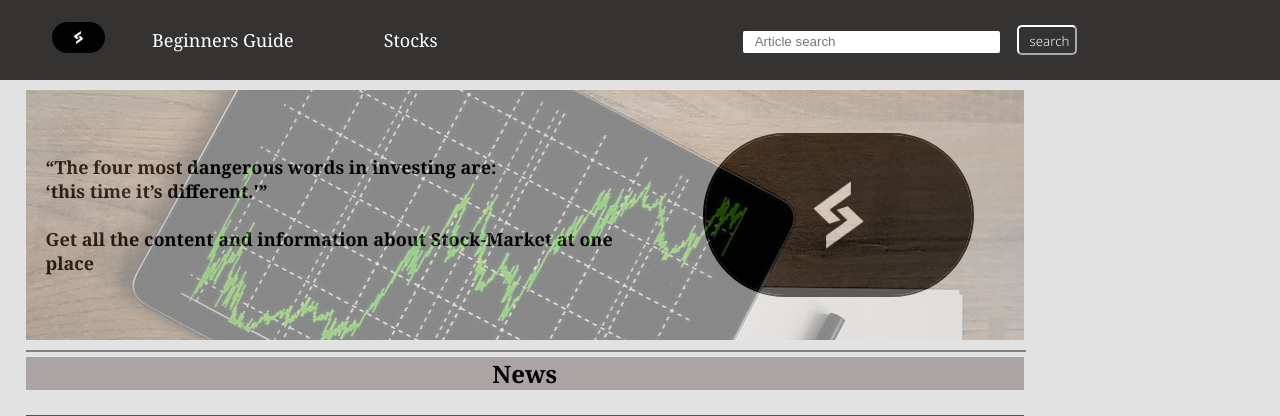
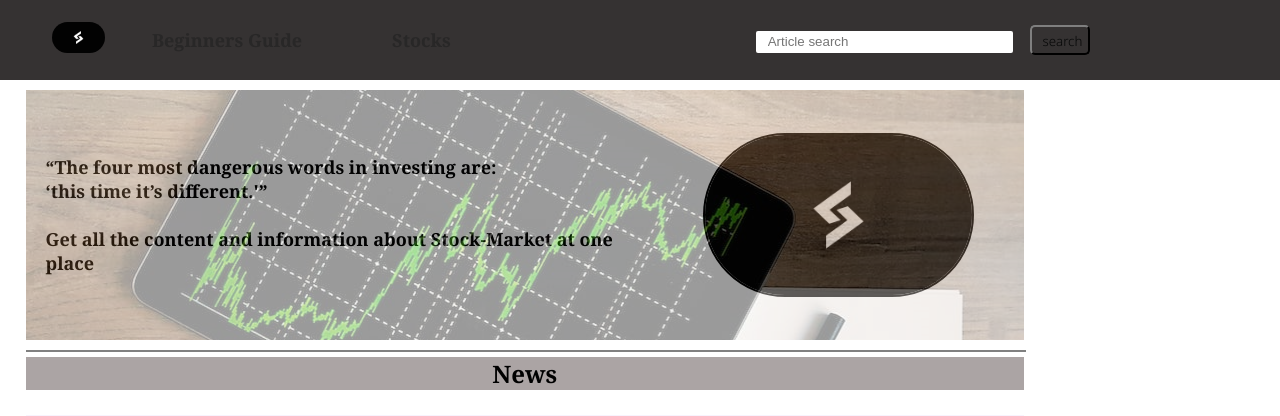
Before and after one commit to kiokichi/StockMA, a PHP site: page /index.html in a window 1280 px wide. Shown: the top 416 px of the page. Run offline with PHP 8.4, Linux system fonts and the light colour scheme.

Commit message:
Update style.css

```diff
--- a/css/style.css
+++ b/css/style.css
@@ -9,7 +9,6 @@
 .navbar {
     background-color: var(--main-bg-color);
     font-family: Cambria, Cochin, Georgia, Times, 'Times New Roman', serif;
-
     display: flex;
     /* align-items: center;
     justify-content: center; */
@@ -36,6 +35,7 @@ nav ul {
     height: 10vh;
     display: flex;
     justify-content: flex-start;
+    font-weight: 800;
     align-items: center;
     margin: 0 0 0 50px;
 
@@ -48,7 +48,7 @@ nav ul li {
 }
 
 nav ul li a {
-    color: white;
+    color: rgb(40, 39, 39);
     font-size: large;
     text-decoration: none;
 }
@@ -68,7 +68,7 @@ nav ul li a:hover {
 .search input {
     width: 233px;
     height: 22px;
-    border: gray;
+    border: rgb(21, 19, 19);
     margin: 0 13px 0 156px;
     border-radius: 2px;
     padding: 0 12px;
@@ -81,9 +81,9 @@ nav ul li a:hover {
 
 .btn {
     padding: 5px 10px;
-    color: aliceblue;
+    color: rgb(6, 7, 7);
     background: var(--main-bg-color);
-    border-color: white;
+    border-color: rgb(43, 43, 43);
     border-radius: 5px;
     width: 60px;
     height: 30px;
@@ -97,7 +97,7 @@ nav ul li a:hover {
 }
 
 body {
-    background-color: rgb(226, 226, 226);
+    background-color:white;
     min-height: calc(100vh - 43px - 5vh);
 }
 
@@ -174,9 +174,9 @@ h2 a:hover {
     display: flex;
     flex-direction: row;
     column-gap: 20px;
-    background: rgb(71, 88, 88);
+    background: rgb(248, 243, 253);
     margin-top: 20px;
-    color: whitesmoke;
+    color: rgb(27, 25, 25);
 }
 
 .home-article img {
@@ -191,7 +191,7 @@ h2 a:hover {
 
 .home-article p a {
     text-decoration: none;
-    color: rgb(215, 153, 153);
+    color: rgb(50, 37, 37);
     font-weight: bold;
 }
 
@@ -210,6 +210,7 @@ h2 a:hover {
 }
 
 iframe{
+    background-color: var(--main-bg-color);
      width:300px;
      height: 300px;
     margin: 0 0 0 78vw;
```
